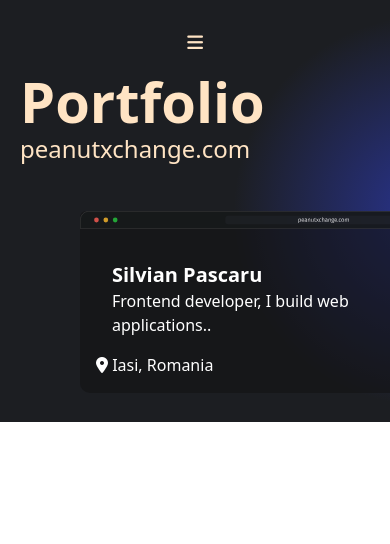
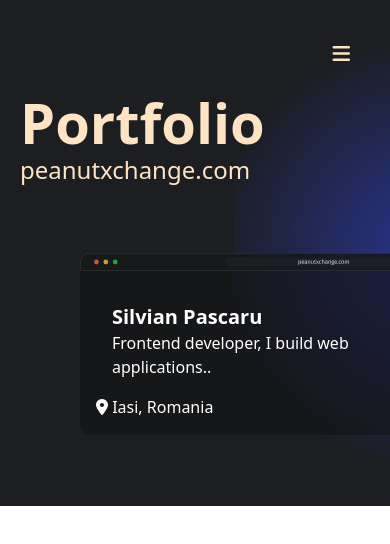
Before and after one commit to S-Peanut/ShowcaseApp, an Angular app: page / in a window 390 px wide. Shown: the top 544 px of the page. Built offline with nearby package versions, Linux system fonts and the light colour scheme.

Commit message:
ResponsiveNavFixes

```diff
--- a/src/app/components/container/container.component.html
+++ b/src/app/components/container/container.component.html
@@ -2,7 +2,7 @@
     <div class="cover-container">
         <app-cover></app-cover>
     </div>
-    <div class="nav" [class.hide-nav]="hideNav">
+    <div class="nav justify-end sm:justify-center" [class.hide-nav]="hideNav">
         <app-nav-bar></app-nav-bar>
     </div>
 
--- a/src/app/components/container/container.component.scss
+++ b/src/app/components/container/container.component.scss
@@ -8,7 +8,6 @@
     }
     .nav {
         display: flex;
-        justify-content: center;
         align-items: center;
         top: 0;
         transition: top 1s;
@@ -22,7 +21,7 @@
     }
     .cover-container {
         width: 100%;
-        height: 50vh;
+        height: 60vh;
     }
     .main-content {
         height: 1500px;
--- a/src/app/components/nav-bar/nav-bar.component.html
+++ b/src/app/components/nav-bar/nav-bar.component.html
@@ -1,5 +1,5 @@
 <div class="sm:hidden mobile">
-    <button *ngIf="!mobileNavOn" class="toggle-btn" (click)="toggleMenu()"><i class="fa-solid fa-bars"></i></button>
+    <button *ngIf="!mobileNavOn" class="toggle-btn m-10 text-xl" (click)="toggleMenu()"><i class="fa-solid fa-bars"></i></button>
     <nav [ngClass]="{'slide-in': mobileNavOn, 'slide-out' : !mobileNavOn}" (click)="toggleMenu()" class="flex-center column poppins-light">
         <button class="nav-btn">
                         <img src="../../../assets/icons/Home.svg" class="svg-icon" alt="svg-icon" />
--- a/src/app/components/nav-bar/nav-bar.component.scss
+++ b/src/app/components/nav-bar/nav-bar.component.scss
@@ -2,7 +2,7 @@
 .mobile {
     .toggle-btn {
         color: bisque;
-        font-size: large;
+        animation: slide-in 1s;
     }
     nav {
         &.slide-in {
```
